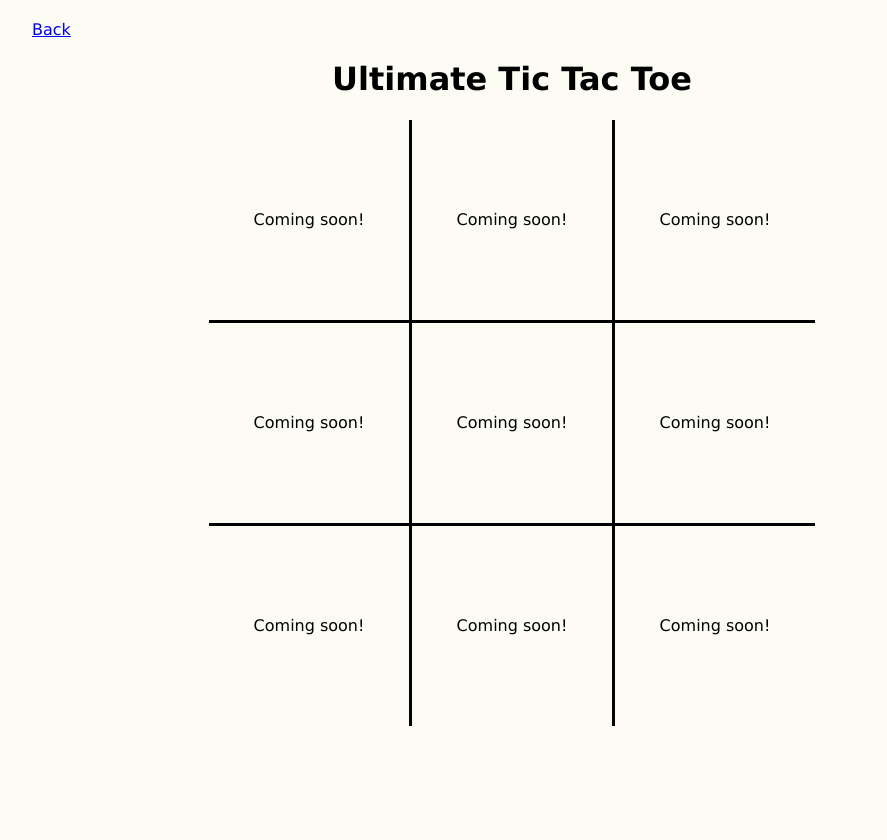
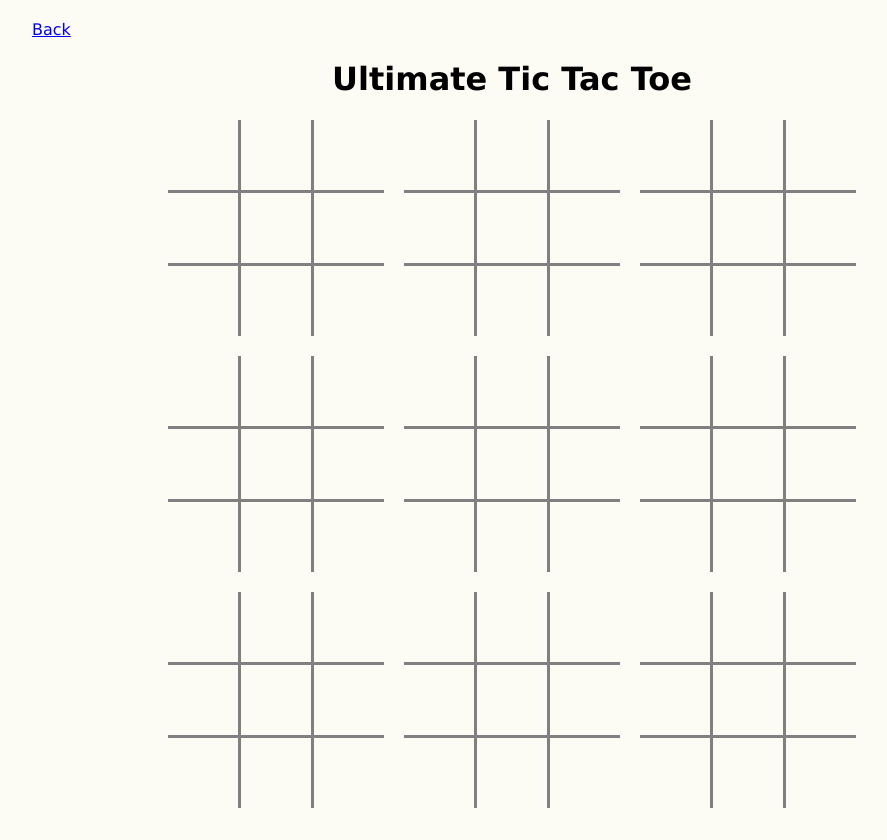
Before and after one commit to sophialuo/sophialuo.me, a React (Create React App) app: page /ultimate-tic-tac-toe in a window 1280 px wide. Shown: the whole page, without its empty margins (128-1015 px from the left). Built offline with nearby package versions, Linux system fonts and the light colour scheme.

Commit message:
Add some styling and icons with logic for alternating players

```diff
--- a/src/components/UltimateTicTacToe/Main.css
+++ b/src/components/UltimateTicTacToe/Main.css
@@ -17,9 +17,27 @@
     height:100%;
 }
 
+.ultimate-board {
+    flex-direction: column;
+    display: flex;
+    gap: 20px;
+}
+
+.ultimate-board-row {
+    flex-direction: row;
+    display: flex;
+    gap: 20px;
+}
+
 .board {
     flex-direction: column;
     display: flex;
+}
+
+.board-focused {
+    border-radius: 10%;
+    background: radial-gradient(#e087b86f, transparent);
+    box-shadow: 0 0 15px 15px #e087b819;
 }
 
 .board-row {
@@ -28,27 +46,32 @@
 }
 
 .tile {
-    height: 200px;
-    width: 200px;
+    height: 70px;
+    width: 70px;
     display: flex;
     align-items: center;
     justify-content: center;
+    color: #853862;
 }
 
 .tile_r_0 {
     border-right: solid;
     border-bottom: solid;
+    border-color:gray;
 }
 
 .tile_r_1 {
     border-right: solid;
     border-bottom: solid;
+    border-color: gray;
 }
 
 .tile_r_2 {
     border-bottom: solid;
+    border-color: gray;
 }
 
 .tile_2_c {
     border-right: solid;
+    border-color: gray;
 }
--- a/src/components/UltimateTicTacToe/Main.tsx
+++ b/src/components/UltimateTicTacToe/Main.tsx
@@ -1,11 +1,23 @@
-import React from "react";
+import React, { useState, useCallback } from "react";
 import _ from "lodash";
 import { Link } from "react-router-dom";
+import MiniGame from "./MiniGame";
 import "./Main.css";
-
-const N = 3;
+import { Loc, Player } from "./types";
+import { N } from "./constants";
 
 const Main: React.FC = () => {
+  const [focusedLoc, setFocusedLoc] = useState<Loc | undefined>(undefined);
+  const [curPlayer, setCurPlayer] = useState<Player>(Player.X);
+
+  const handleNext = useCallback(() => {
+    if (curPlayer === Player.O) {
+      setCurPlayer(Player.X);
+    } else {
+      setCurPlayer(Player.O);
+    }
+  }, [curPlayer, setCurPlayer]);
+
   return (
     <div className="container">
       <div className="header">
@@ -13,19 +25,22 @@ const Main: React.FC = () => {
       </div>
       <div className="game-wrapper">
         <h1>Ultimate Tic Tac Toe</h1>
-        <div className="board">
+        <div className="ultimate-board">
           {_.range(N).map((row: number) => {
             return (
-              <div className="board-row">
+              <div className="ultimate-board-row">
                 {_.range(N).map((col: number) => {
                   return (
-                    <div
-                      key={`ultimate-tic-tac-toe_${row}_${col}`}
-                      className={`tile tile_${row === N - 1 ? row : "r"}_${
-                        row === N - 1 && col !== N - 1 ? "c" : col
-                      }`}
-                    >
-                      Coming soon!
+                    <div onClick={() => setFocusedLoc({ row, col })}>
+                      <MiniGame
+                        key={`ultimate-tic-tac-toe_${row}_${col}`}
+                        N={N}
+                        focused={
+                          row === focusedLoc?.row && col === focusedLoc?.col
+                        }
+                        curPlayer={curPlayer}
+                        handleNext={handleNext}
+                      />
                     </div>
                   );
                 })}
--- /dev/null
+++ b/src/components/UltimateTicTacToe/MiniGame.tsx
@@ -0,0 +1,45 @@
+import React from "react";
+import _ from "lodash";
+import "./Main.css";
+import { Player } from "./types";
+import { N } from "./constants";
+import Tile from "./Tile";
+
+interface MiniGameProps {
+  N: number;
+  focused: boolean;
+  curPlayer: Player;
+  handleNext: () => void;
+}
+
+const MiniGame: React.FC<MiniGameProps> = ({
+  N,
+  focused,
+  curPlayer,
+  handleNext,
+}) => {
+  return (
+    <div className={`board ${focused ? "board-focused" : ""}`}>
+      {_.range(N).map((row: number) => {
+        return (
+          <div className="board-row">
+            {_.range(N).map((col: number) => {
+              return (
+                <Tile
+                  key={`tic-tac-toe_${row}_${col}`}
+                  row={row}
+                  col={col}
+                  curPlayer={curPlayer}
+                  miniGameIsFocused={focused}
+                  handleNext={handleNext}
+                />
+              );
+            })}
+          </div>
+        );
+      })}
+    </div>
+  );
+};
+
+export default MiniGame;
--- /dev/null
+++ b/src/components/UltimateTicTacToe/Tile.tsx
@@ -0,0 +1,46 @@
+import React, { useState } from "react";
+import _ from "lodash";
+import "./Main.css";
+import { Player } from "./types";
+import { FontAwesomeIcon } from "@fortawesome/react-fontawesome";
+import { faXmark } from "@fortawesome/free-solid-svg-icons";
+import { faCircle } from "@fortawesome/free-regular-svg-icons";
+import { N } from "./constants";
+
+interface TileProps {
+  row: number;
+  col: number;
+  curPlayer: Player;
+  miniGameIsFocused: boolean;
+  handleNext: () => void;
+}
+
+const Tile: React.FC<TileProps> = ({
+  row,
+  col,
+  curPlayer,
+  miniGameIsFocused,
+  handleNext,
+}) => {
+  const [tilePlayer, setTilePlayer] = useState<Player | undefined>(undefined);
+  const isClickable = miniGameIsFocused && _.isNil(tilePlayer);
+
+  return (
+    <div
+      className={`tile tile_${row === N - 1 ? row : "r"}_${
+        row === N - 1 && col !== N - 1 ? "c" : col
+      }`}
+      onClick={() => {
+        if (isClickable) {
+          setTilePlayer(curPlayer);
+          handleNext();
+        }
+      }}
+    >
+      {tilePlayer === Player.X && <FontAwesomeIcon icon={faXmark} />}
+      {tilePlayer === Player.O && <FontAwesomeIcon icon={faCircle} />}
+    </div>
+  );
+};
+
+export default Tile;
--- /dev/null
+++ b/src/components/UltimateTicTacToe/constants.tsx
@@ -0,0 +1 @@
+export const N = 3;
--- /dev/null
+++ b/src/components/UltimateTicTacToe/types.tsx
@@ -0,0 +1,9 @@
+export interface Loc {
+  row: number;
+  col: number;
+}
+
+export enum Player {
+  O = 0,
+  X = 1,
+}
```
